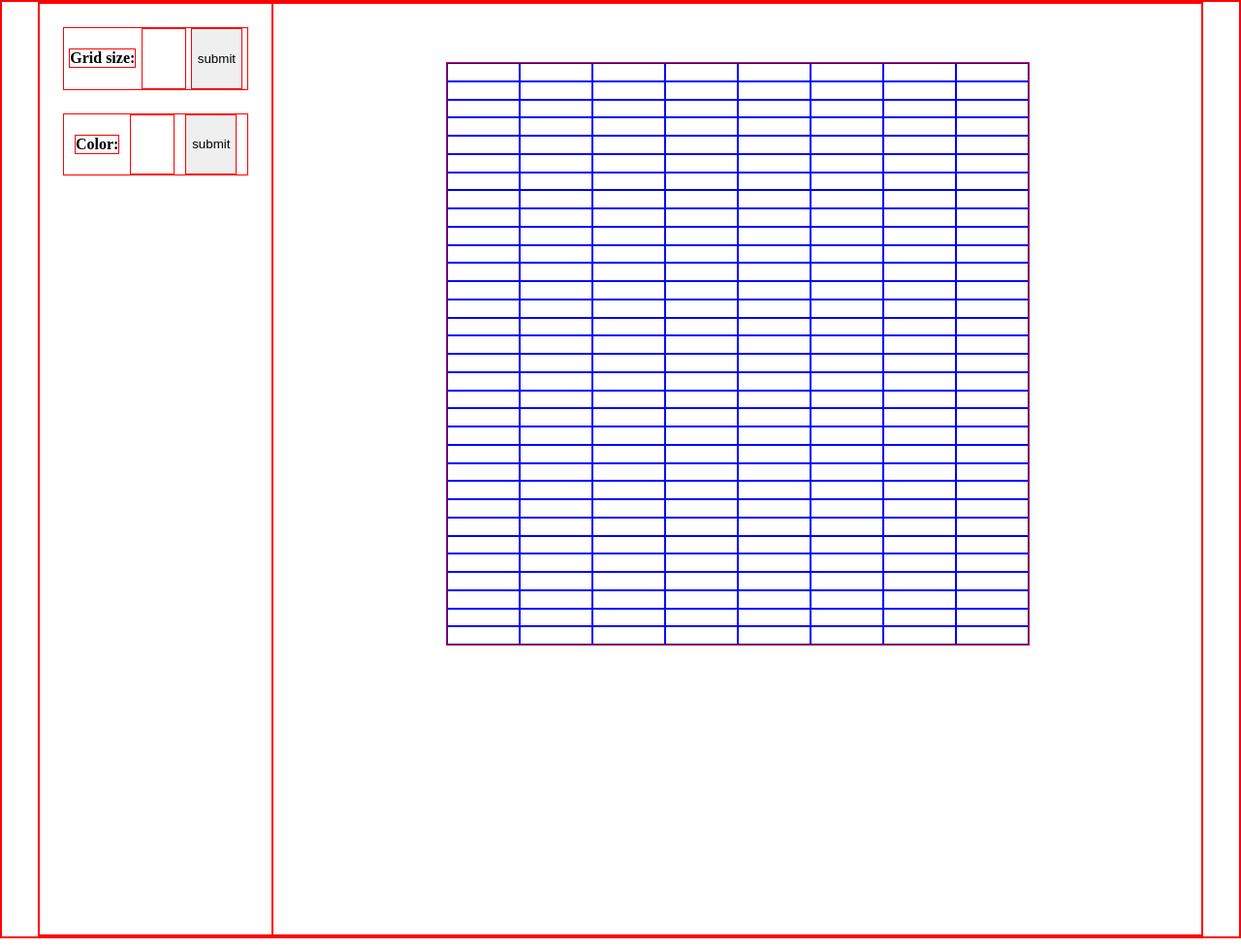
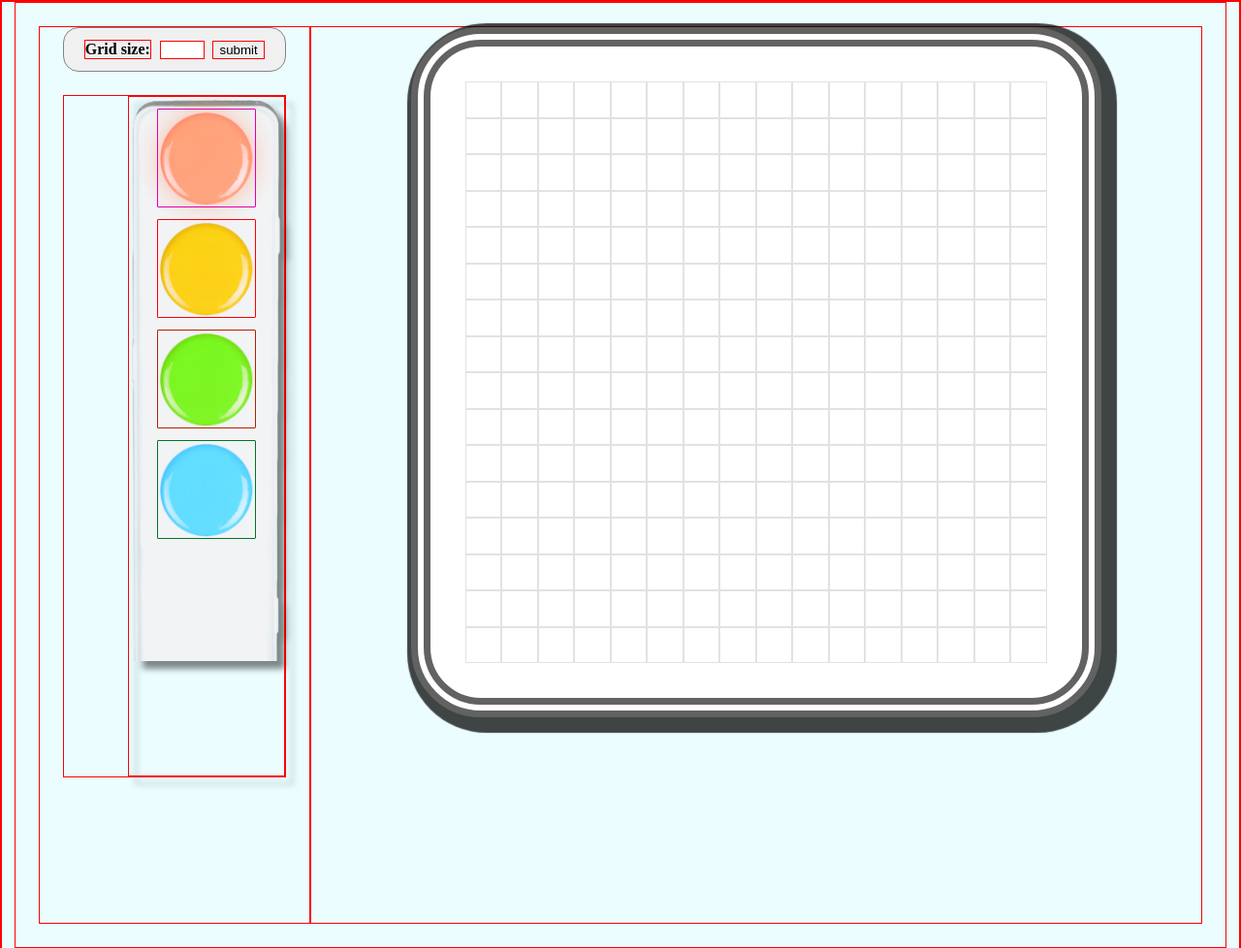
Before and after one commit to mgporter/top02_etch-a-sketch, a plain HTML site: page index.html in a window 1280 px wide. Shown: the whole page at 97% size. Drawn offline with Linux system fonts and the light colour scheme.

Commit message:
updated Readme

```diff
--- a/index.html
+++ b/index.html
@@ -11,15 +11,19 @@
 <body>
     <div id="content-wrapper">
         <div id="controls-container">
-            <div class="control">
+            <div id="grid-size-control" class="control">
                 <h4>Grid size: </h4>
                 <input type="text" id="grid-size" />
                 <button type="submit" onclick="submitGridSize()">submit</button>
             </div>
-            <div class="control">
-                <h4>Color: </h4>
-                <input type="text" id="color" />
-                <button type="submit" onclick="submitColor()">submit</button>
+            <div id="palette-container" class="control">
+                <!-- <h4 style="text-align: center;">Color:</h4> -->
+                <div id="palette">
+                    <div id="red" data-hue="310" class="color-circle" onclick="setColor('red')"></div>
+                    <div id="yellow" data-hue="0" class="color-circle" onclick="setColor('yellow')"></div>
+                    <div id="green" data-hue="40" class="color-circle" onclick="setColor('green')"></div>
+                    <div id="blue" data-hue="160" class="color-circle" onclick="setColor('blue')"></div>
+                </div>
             </div>
         </div>
         <div id="sketchbox-container">
--- a/script.js
+++ b/script.js
@@ -1,10 +1,15 @@
 const gridSizeInput = document.getElementById('grid-size');
 const gridContainer = document.getElementById('grid-container');
+const colorCircles = document.querySelectorAll('.color-circle');
 
 let gridSize = 16;
+let color = "red";
 
 const submitGridSize = function () {
     gridSize = gridSizeInput.value;
+    while (gridContainer.lastChild) {
+        gridContainer.removeChild(gridContainer.lastChild)
+    }
     createGrid(gridSize);
 }
 
@@ -12,22 +17,90 @@ const submitGridSize = function () {
 const createGrid = function (size) {
 
     const numOfCells = size**2;
-    const gridColumns = '1fr ';
+    const gridColumns = '1fr '.repeat(size);
 
-    gridContainer.style.setProperty('--number-of-columns', '1fr 1fr 1fr 1fr 1fr 1fr 1fr 1fr')
+    gridContainer.style.setProperty('--number-of-columns', gridColumns)
 
     for (let i = 0; i < numOfCells; i++) {
 
         const gridCell = document.createElement('div');
         gridCell.classList.add('grid-cell');
-        gridCell.addEventListener('mouseover', modifyGridCell);
+        gridCell.style.backgroundColor = 'rgb(255, 255, 255)'; // set initial color of cells
+        gridCell.addEventListener('mouseover', colorGridCell);
         gridContainer.appendChild(gridCell);
     }
 }
 
-const modifyGridCell = function(e) {
-    console.log(e);
-    this.style.backgroundColor = 'black';
+// Set the color of the paintbrush and also add the drop-shadow to the selected color
+const setColor = function (colorFromButton) {
+    color = colorFromButton;        // set color from the button's function call
+    let shadowColor;
+
+    switch (colorFromButton) {
+        case 'red':
+            shadowColor = '#ffa37dff';
+            break;
+        case 'yellow':
+            shadowColor = '#fdd117ff';
+            break;
+        case 'green':
+            shadowColor = '#7ef725ff';
+            break;
+        case 'blue':
+            shadowColor = '#62ddffff';
+            break;
+    }
+
+    colorCircles.forEach((item) => {
+        if (item.id != colorFromButton) {
+            item.style.setProperty('filter', `hue-rotate(${item.dataset.hue}deg) drop-shadow(0 0 0 #ffffff)`)
+        } else {
+            item.style.setProperty('filter', `hue-rotate(${item.dataset.hue}deg) drop-shadow(0 0 12px ${shadowColor})`)
+        }
+    })
+
+}
+
+
+// calculate the new value for an individual color
+const subtractFromColor = function (oldColor) {
+    let colorWeight = 36;       // the weight tells us how much we want to color the cell on each mouseover
+    let newColor = oldColor - colorWeight
+    if (newColor < 0) {
+        return 0;
+    } else {
+        return newColor;
+    }
+}
+
+// calculate the cell's bg color based on the cell's current color and the current color setting
+const colorGridCell = function(e) {
+    let bgColor = this.style.backgroundColor.match(/rgb\((\d+), (\d+), (\d+)\)/i);
+    let red = bgColor[1];
+    let green = bgColor[2];
+    let blue = bgColor[3];
+
+    switch (color) {
+        case 'red':
+            green = subtractFromColor(green)
+            blue = subtractFromColor(blue)
+            break;
+        case 'yellow':
+            blue = subtractFromColor(blue)
+            break;
+        case 'green':
+            red = subtractFromColor(red)
+            blue = subtractFromColor(blue)
+            break;
+        case 'blue':
+            green = subtractFromColor(green)
+            red = subtractFromColor(red)
+            break;
+    }
+
+    bgColor = `rgb(${red}, ${green}, ${blue})`
+
+    this.style.backgroundColor = bgColor;
 }
 
 // const createGrid = function (size) {
--- a/style.css
+++ b/style.css
@@ -3,7 +3,7 @@
 }
 
 body {
-    background-color: white;
+    background-color: rgb(235, 253, 255);
     margin: 0;
     padding: 0;
 }
@@ -16,6 +16,11 @@ input {
     width: 40px;
 }
 
+h1, h2, h3, h4, h5, h6 {
+    margin:0;
+    padding:0;
+}
+
 * {
     border:1px solid red;
 }
@@ -26,6 +31,7 @@ input {
     gap: 0px;
     flex-direction: row;
     justify-content: center;
+    padding: 24px;
 }
 
 /* CONTROLS CONTAINER */
@@ -33,16 +39,73 @@ input {
 #controls-container {
     flex-direction: column;
     justify-content: flex-start;
-    padding: 24px;
+    padding: 0 24px 24px 24px;
     gap:24px;
-    width:200px;
+    width:250px;
     flex:0 1 auto;
     min-height: 900px;
 }
 
-.control {
+#grid-size-control {
+    padding: 12px;
+    border-radius: 16px;
+    align-items: center;
+    border: 1px solid rgb(132, 132, 132);
+    background-color: rgb(240, 240, 240);
     flex-direction: row;
     justify-content: space-evenly;
+}
+
+#palette-container {
+    flex-direction: column;
+    align-items: center;
+}
+
+#palette {
+    flex-direction: column;
+    width:70%;
+    min-height: 700px;
+    background-image: url(./paint_color_container.png);
+    background-position: top center;
+    background-repeat: no-repeat;
+    background-size: contain;
+    align-items: center;
+    align-self:flex-end;
+    justify-content: flex-start;
+    filter: drop-shadow(8px 8px 3px #00000077);
+}
+
+.color-circle {
+    background-image: url(./paint_color.png);
+    background-position: center center;
+    background-repeat: no-repeat;
+    background-size: 100px;
+    width: 100px;
+    height:100px;
+    margin: 12px 0 0 0;
+    clip-path: circle(70%);
+}
+
+/* red is the default starting color, so we give it the first drop-shadow */
+#red {
+    filter: hue-rotate(310deg) drop-shadow(0 0 12px #ffa37daa);
+}
+
+#yellow {
+    filter: hue-rotate(0deg);
+}
+
+#green {
+    filter: hue-rotate(40deg);
+}
+
+#blue {
+    filter: hue-rotate(160deg);
+}
+
+#palette img {
+    width:150px;
+    height:150px;
 }
 
 
@@ -53,7 +116,7 @@ input {
     width: 1000px;
     flex:0 1 auto;
     min-height: 900px;
-    padding: 60px 0 0 0;
+    padding: 0;
     justify-content: flex-start;
     align-items: center;
 }
@@ -62,14 +125,12 @@ input {
     display: grid;
     width: 600px;
     height:600px;
-    grid-template-columns: var(--number-of-columns)
-}
-
-.grid-row {
-    padding: 0;
-    margin: 0;
-    gap: 0;
-    flex-direction:row
+    grid-template-columns: var(--number-of-columns);
+    padding:36px;
+    border-radius: 72px;
+    border: 20px double rgb(98, 98, 98);
+    background-color: white;
+    box-shadow: 6px 6px 1px 10px #000000bb;
 }
 
 .grid-cell {
@@ -77,5 +138,6 @@ input {
     padding: 0;
     margin: 0;
     gap: 0;
-    border:1px solid blue;
+    background-color: rgb(255, 255, 255);
+    border:1px solid rgb(226, 226, 226);
 }
```
Also changed, not shown: paint_color.png (added), paint_color_container.png (added), 1 other file.
